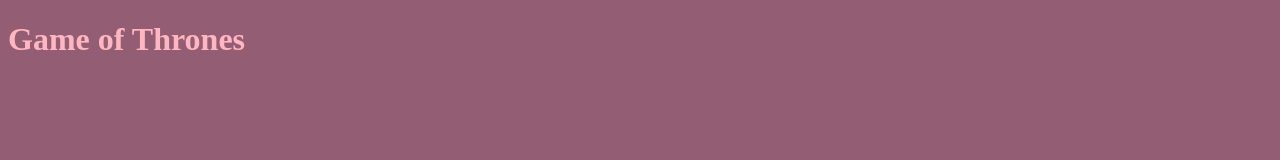
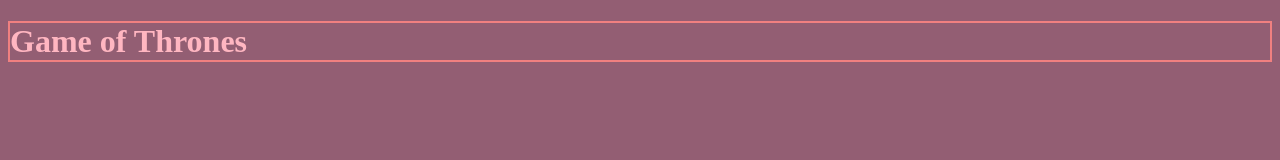
Before and after one commit to Spal2002/github-pages, a plain HTML site: page index.html in a window 1280 px wide. Drawn offline with Linux system fonts and the light colour scheme.

Commit message:
Update css file

```diff
--- a/app.css
+++ b/app.css
@@ -1,6 +1,6 @@
 h1{
   color:lightpink;
-  border: 2px lightcoral;
+  border: 2px solid lightcoral;
 }
 
 body{
```
